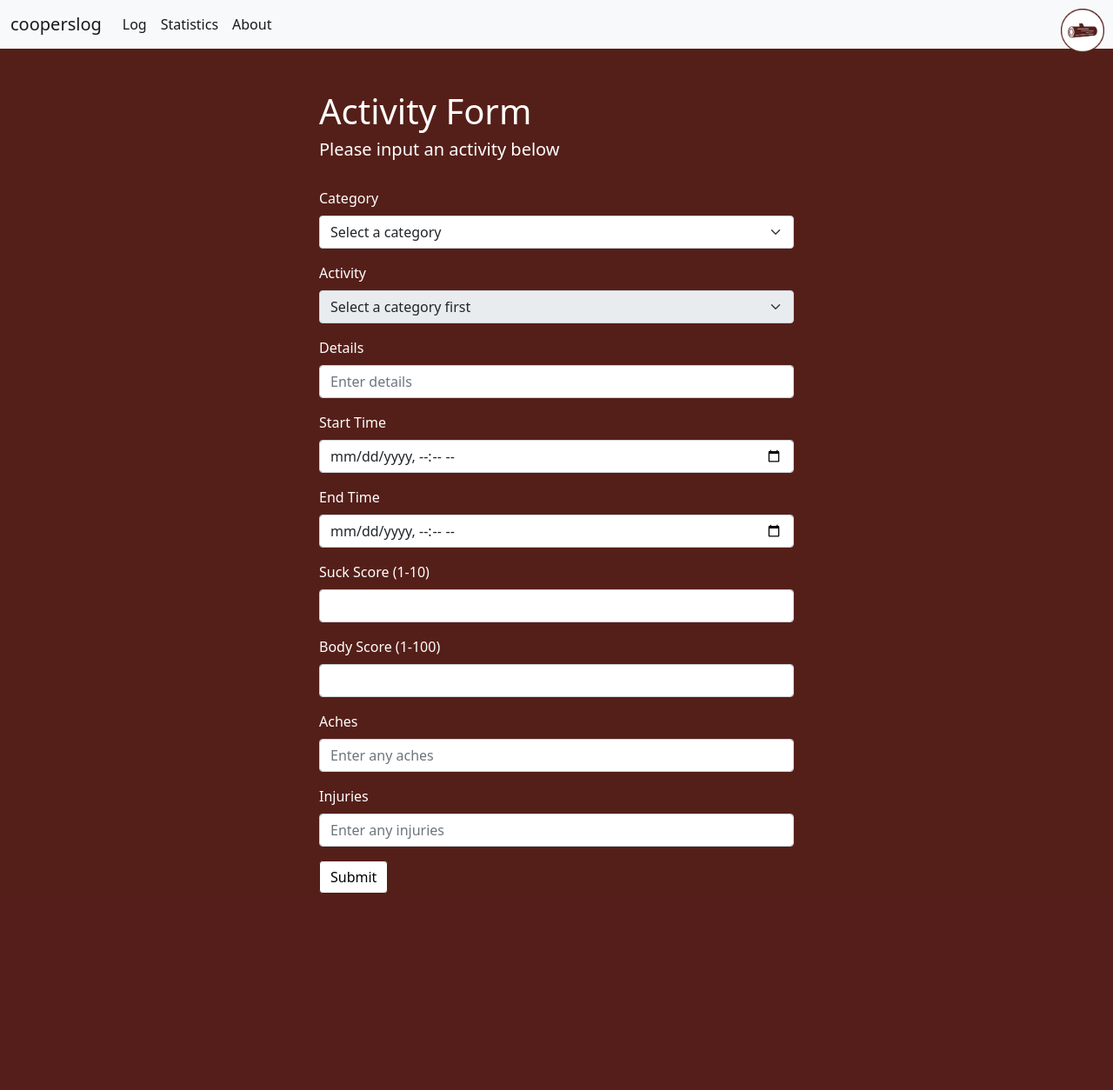
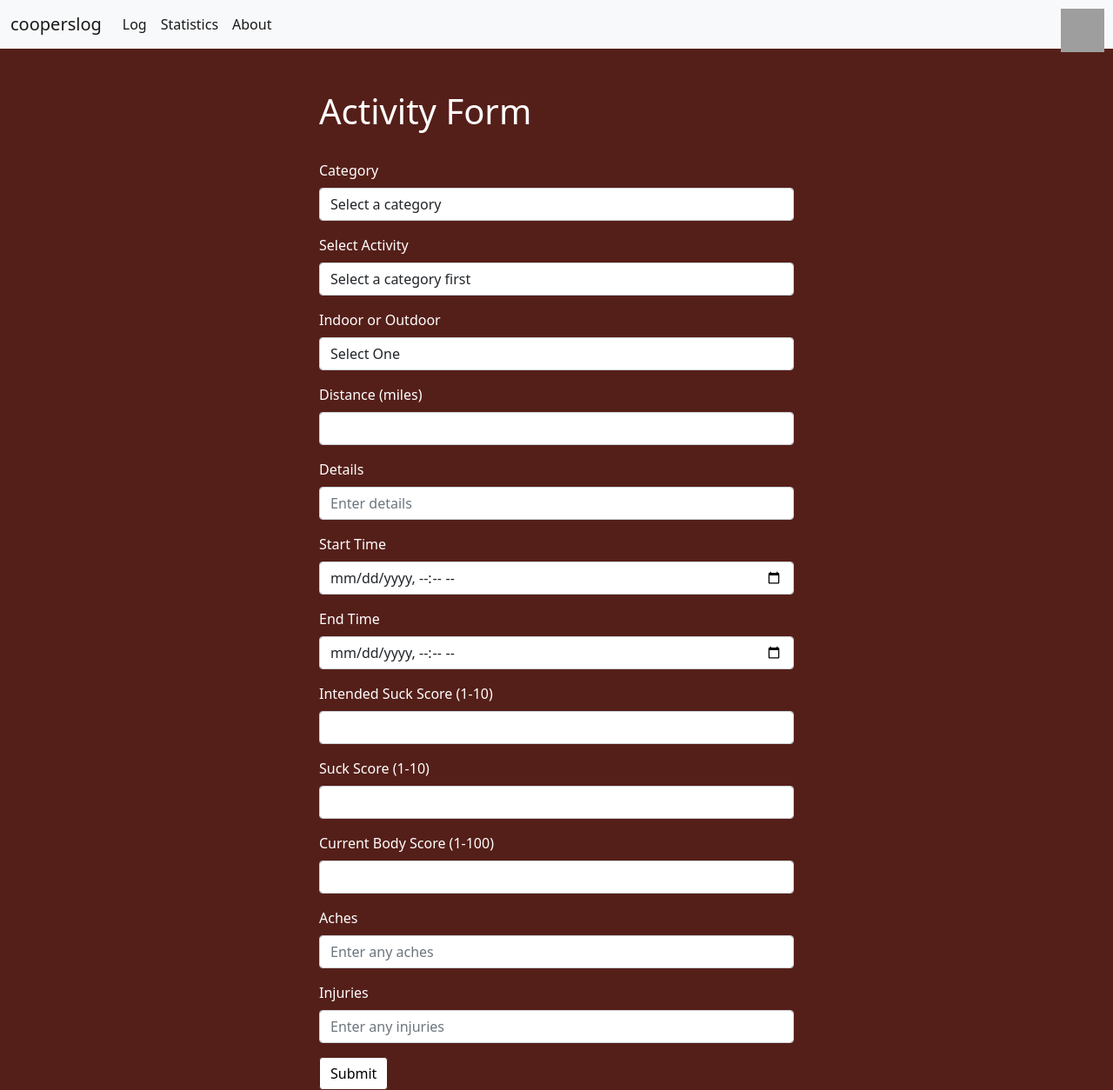
Before and after one commit to cristau/cooperslog, a Django app: page /submit_activity/ in a window 1280 px wide. Shown: the whole page at 87% size. Before the commit the page ends 1028 px from the top, so only its background shows below. Run offline with Django 4.2, Linux system fonts and the light colour scheme; grey boxes are pictures that could not be loaded.

Commit message:
activity form updates

```diff
--- a/cooperslog.csv
+++ /dev/null
@@ -1,3 +0,0 @@
-activity_id,activity,details,start_time,end_time,duration,suck_score,category,body_score,aches,injuries
-0,Ice Bath,55 degrees fahrenheit,2023-09-24 08:02:15,2023-09-24 08:07:23,0:05:08,3,Recovery,60,achilles tendinitis,
-1,Ab Workout,Perfomed 8 different ab exercises,2023-09-24 08:22:57,2023-09-24 08:51:11,0:28:14,4,Workout,60,achilles tendinitis,
--- /dev/null
+++ b/mylogproject/mylogapp/static/mylogapp/css/activity_form.css
@@ -0,0 +1,22 @@
+body {
+    background-color: #551f19;
+    color: white;
+}
+
+.btn-primary {
+    background-color: rgb(255, 255, 255);
+    color: black;
+    border-color: #551f19;
+}
+
+.btn-primary:hover {
+    background: rgb(71, 71, 71);
+    border-color: #551f19;
+}
+
+.form-control:focus {
+    border-color: none;
+    outline: none;
+    box-shadow: none;
+    border: none;
+}
--- a/mylogproject/mylogapp/templates/mylogapp/activity_form.html
+++ b/mylogproject/mylogapp/templates/mylogapp/activity_form.html
@@ -14,33 +14,15 @@
     <script src="https://code.jquery.com/jquery-3.6.0.min.js" integrity="sha384-KyZXEAg3QhqLMpG8r+TNFf5HniJOPx2L+aR7iYL3a2pYj3w9xP+5G5S+JUOHZI5W5" crossorigin="anonymous"></script>
     <script src="https://cdn.jsdelivr.net/npm/bootstrap@5.0.2/dist/js/bootstrap.bundle.min.js" integrity="sha384-MrcW6ZMFYlzcLA8Nl+NtUVF0sA7MsXsP1UyJoMp4YLEuNSfAP+JcXn/tWtIaxVXM" crossorigin="anonymous"></script>
 
-    <style>
-        body {
-            background-color: #551f19;
-            color: white;
-        }
-        .btn-primary {
-            background-color: rgb(255, 255, 255);
-            color: black;
-            border-color: #551f19;
-        }
-        .btn-primary:hover {
-            background: rgb(71, 71, 71);
-            border-color: #551f19;
-        }
-        .form-control:focus {
-            border-color: none;
-            outline: none;
-            box-shadow: none;
-            border: none;
-        }
-    </style>
+    <!-- JS Files -->
 
+    <!-- CSS Files -->
+    <link rel="stylesheet" href="{% static 'mylogapp/css/activity_form.css' %}">
 
 </head>
 <body>
 
-    <img src="{% static 'mylogapp/log_image.png' %}" alt="Logo" style="position: absolute; top: 10px; right: 10px; width: 50px; height: 50px; z-index: 1;">
+    <img src="{% static 'mylogapp/images/log_image.png' %}" alt="Logo" style="position: absolute; top: 10px; right: 10px; width: 50px; height: 50px; z-index: 1;">
 
     <nav class="navbar navbar-expand-lg navbar-light bg-light">
         <div class="container-fluid">
@@ -70,25 +52,34 @@
                 <form method="post" action="{% url 'success' %}">
                     {% csrf_token %}
                     <h1>Activity Form</h1>
-                    <h5>Please input an activity below</h5>
                     <br>
                     <div class="mb-3">
-                        <label for="category" class="form-label">Category</label>
-                        <select name="category" class="form-select" id="category" required>
+                        <label for="category" class="form-label">Category</label><br>
+                        <select name="category" id="category" class="form-control" required>
                             <option value="" disabled selected>Select a category</option>
-                            <!-- Add your category options here -->
-                            <option value="category1">Category 1</option>
-                            <option value="category2">Category 2</option>
+                            <option value="recovery">Recovery</option>
+                            <option value="workout">Workout</option>
+                            <option value="mental_health">Mental Health</option>
                         </select>
                     </div>
                     <div class="mb-3">
-                        <label for="activity" class="form-label">Activity</label>
-                        <select name="activity" class="form-select" id="activity" disabled required>
-                            <option value="">Select a category first</option>
-                            <!-- Add your activity options here -->
-                            <option value="option1">Option 1</option>
-                            <option value="option2">Option 2</option>
+                        <label for="activity" class="form-label">Select Activity</label>
+                        <select name="activity" id="activity" class="form-control" required>
+                            <option value="" selected disabled>Select a category first</option>
+                            <!-- Subcategory options will be populated here dynamically -->
                         </select>
+                    </div>
+                    <div class="mb-3">
+                        <label for="scene" class="form-label">Indoor or Outdoor</label>
+                        <select name="scene" type="text" class="form-control" id="scene" required>
+                            <option value="" selected disabled>Select One</option>
+                            <option value="indoor">Indoor</option>
+                            <option value="outdoor">Outdoor</option>
+                        </select>
+                    </div>
+                    <div class="mb-3">
+                        <label for="distance" class="form-label">Distance (miles)</label>
+                        <input name="distance" type="number" class="form-control" id="distance" placeholder="">
                     </div>
                     <div class="mb-3">
                         <label for="details" class="form-label">Details</label>
@@ -96,19 +87,23 @@
                     </div>
                     <div class="mb-3">
                         <label for="startTime" class="form-label">Start Time</label>
-                        <input name="start_time" type="datetime-local" class="form-control" id="startTime">
+                        <input name="start_time" type="datetime-local" class="form-control" id="startTime" required >
                     </div>
                     <div class="mb-3">
                         <label for="endTime" class="form-label">End Time</label>
-                        <input name="end_time" type="datetime-local" class="form-control" id="endTime">
+                        <input name="end_time" type="datetime-local" class="form-control" id="endTime" required>
+                    </div>
+                    <div class="mb-3">
+                        <label for="intended_suck_score" class="form-label">Intended Suck Score (1-10)</label>
+                        <input name="intended_suck_score" type="number" class="form-control" id="intended_suck_score" min="1" max="10">
                     </div>
                     <div class="mb-3">
                         <label for="suckScore" class="form-label">Suck Score (1-10)</label>
-                        <input name="suck_score" type="number" class="form-control" id="suckScore" min="1" max="10">
+                        <input name="suck_score" type="number" class="form-control" id="suckScore" min="1" max="10" required>
                     </div>
                     <div class="mb-3">
-                        <label for="bodyScore" class="form-label">Body Score (1-100)</label>
-                        <input name="body_score" type="number" class="form-control" id="bodyScore" min="1" max="100">
+                        <label for="bodyScore" class="form-label">Current Body Score (1-100)</label>
+                        <input name="body_score" type="number" class="form-control" id="bodyScore" min="1" max="100" required>
                     </div>
                     <div class="mb-3">
                         <label for="aches" class="form-label">Aches</label>
@@ -126,31 +121,4 @@
 </body>
 </html>
 
-<script>
-        document.getElementById("category").addEventListener("change", function() {
-        const category = this.value;
-        const activityDropdown = document.getElementById("activity");
-
-        // Clear the current options in the city dropdown
-        activity.innerHTML = '<option value="">Select a category first</option>';
-
-        // Define city options based on the selected country
-        const activityOptions = {
-            Recovery: ["Ice Bath", "Sauna", "Cold Shower", "Stretch"],
-            Workout: ["Run", "Weightlifting", "Cycling", "Walk"],
-            Mental: ["Meditate"]
-        };
-
-        if (category && activityOptions[category]) {
-            activityDropdown.removeAttribute("disabled");
-            activityOptions[category].forEach(function(activity) {
-                const option = document.createElement("option");
-                option.value = activity;
-                option.text = activity;
-                activityDropdown.appendChild(option);
-            });
-        } else {
-            activityDropdown.setAttribute("disabled", "disabled");
-        }
-    });
-</script>
+<script type="text/javascript" src="{% static 'mylogapp/js/activity_form.js' %}"></script>
--- a/mylogproject/mylogapp/views.py
+++ b/mylogproject/mylogapp/views.py
@@ -1,5 +1,19 @@
+import pandas as pd
+import requests
+
 from django.shortcuts import render
+from datetime import datetime
 # from django.http import HttpResponse
+
+
+api_key = "0d68497c794f4b545178c4de73d82453"
+city_name = "New York"
+state_code = "NY"
+country_code = "US"
+units = "imperial"
+
+url = f"http://api.openweathermap.org/data/2.5/weather?q={city_name},{state_code},{country_code}&units={units}&appid={api_key}"
+response = requests.get(url)
 
 def log_page(request):
     return render(request, 'mylogapp/index.html', {})
@@ -11,7 +25,35 @@ def submit_activity(request):
 
 def success(request):
     if request.method == 'POST':
-    # Access all form inputs in request.POST
+        fields = {}
         for key, value in request.POST.items():
-            print(key, value)
+            if key == 'csrfmiddlewaretoken':
+                continue
+            elif value == '':
+                fields[key] = None
+            else:
+                fields[key] = value
+
+    start_time = datetime.strptime(fields['start_time'], '%Y-%m-%dT%H:%M')
+    end_time = datetime.strptime(fields['end_time'], '%Y-%m-%dT%H:%M')
+
+    fields['duration'] = (end_time - start_time)
+
+    if response.status_code == 200:
+        data = response.json()
+
+        # You can access various weather data from the 'data' dictionary
+        # For example, to get the temperature:
+        data_main = data['main']
+
+        print(f"data: {data_main}")
+
+    # You can access other weather information in a similar way
+    else:
+        print("Error: Unable to retrieve weather data")
+
+    df = pd.DataFrame(fields, index=[0])
+    print(df)
+
+    print(fields)
     return render(request, 'mylogapp/success.html', {})
```
Also changed, not shown: mylogproject/mylogapp/static/mylogapp/js/activity_form.js (added, +68 -0 lines).
